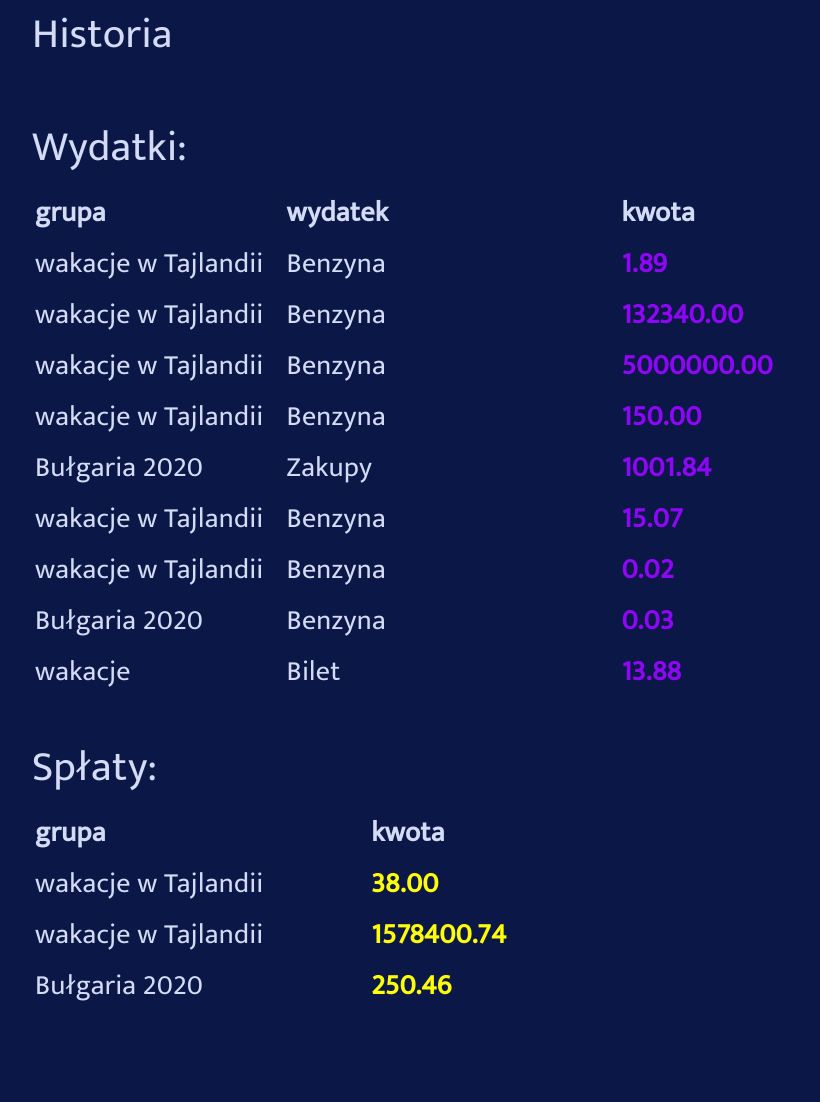
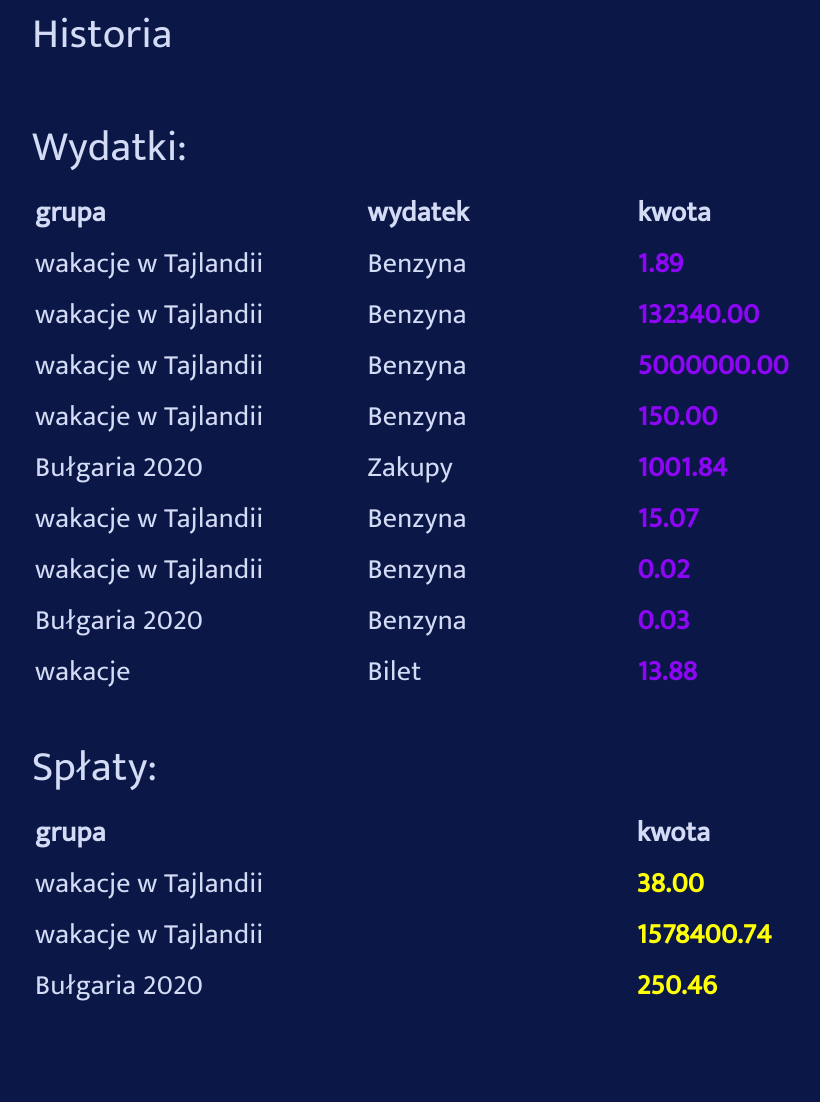
Before and after one commit to zuzajot/costSplit, a Django app: page /history/ in a window 1280 px wide. Shown: the part 225-1327 px from the top of the page, without its empty margins (228-1048 px from the left). Run offline with Django 3.2, Linux system fonts and the light colour scheme; a user stored in the database is signed in; data comes from the database, SQL or seed files in the repository; both versions use the stored data as it was after the commit.

```diff
--- a/templates/cost_new.html
+++ b/templates/cost_new.html
@@ -30,7 +30,7 @@ nowy wydatek?
 {% endfor %}
 </table>
  <details>
-            <summary><b>przeliczyć z waluty?</b></summary>
+            <summary><b>płaciłeś w innej walucie?</b></summary>
      <table style="width: 60%;"><tr>
          <td style="width: 50%;"><input type="number" name="amountO" value="0.0" step="0.01" required="" id="id_amount_waluty" oninput="przelicz()"></td>
                 <td><select name="group_id" required="" id="wybrana_waluta" oninput="przelicz()">
--- a/templates/user_history.html
+++ b/templates/user_history.html
@@ -17,7 +17,7 @@
 <h2>Wydatki:</h2>
  <table style="width: 100%; margin-top: -50px">
         <tr>
-            <td style="width:30%"><b>grupa</b></td>
+            <td style="width:50%"><b>grupa</b></td>
            <td style="width:40%"><b>wydatek</b></td>
            <td style="width:20%"><b>kwota</b></td>
        </tr>
@@ -33,7 +33,7 @@
 <h2>Spłaty:</h2>
  <table style="width: 100%; margin-top: -50px">
         <tr>
-           <td style="width:40%"><b>grupa</b></td>
+           <td style="width:80%"><b>grupa</b></td>
            <td style="width:20%"><b>kwota</b></td>
             <td style="width:30%"><b></b></td>
        </tr>
```
Also changed, not shown: db.sqlite3.
